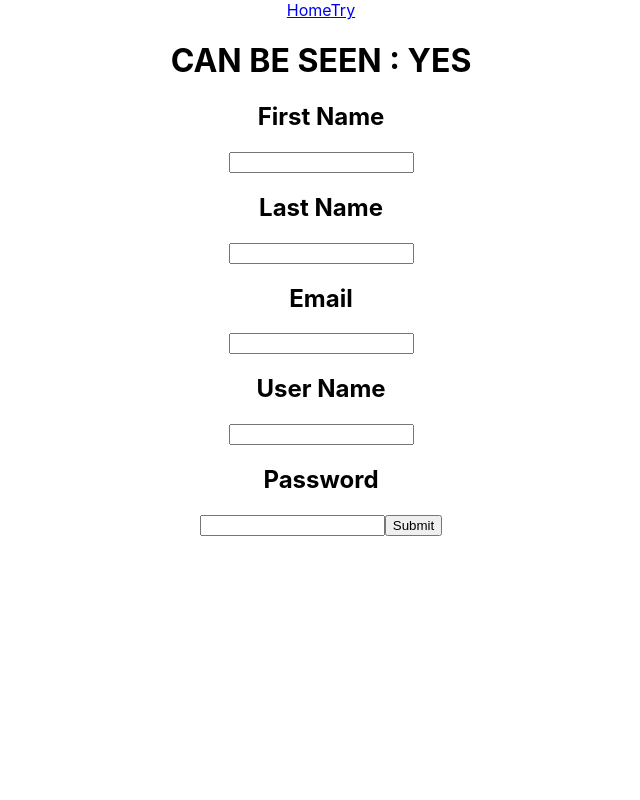
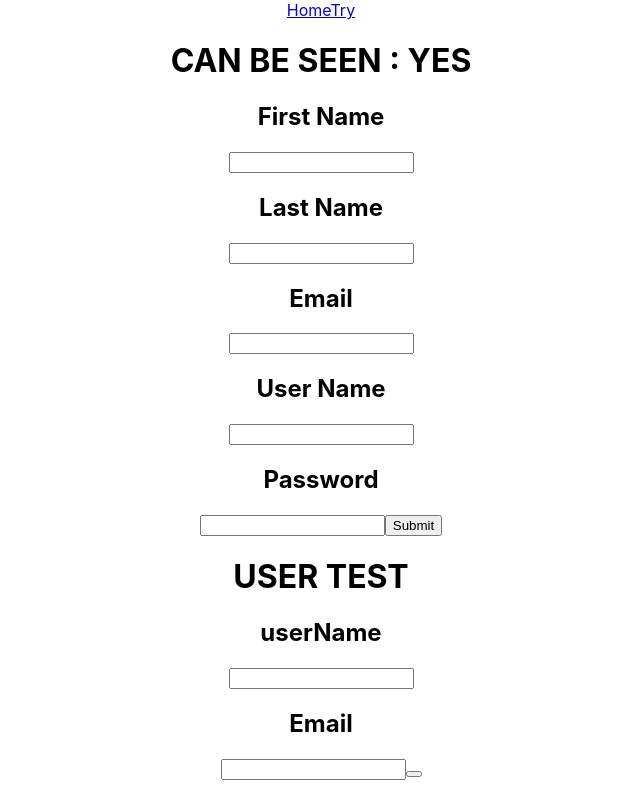
Before and after one commit to cat403/ex_2_front, a React (Create React App) app: page /try in a window 1280 px wide. Shown: the whole page, without its empty margins (319-959 px from the left). Built offline with nearby package versions, Linux system fonts and the light colour scheme.

Commit message:
started getting the signup action ready and testing if it reaches the server smoothly

```diff
--- a/src/Try.js
+++ b/src/Try.js
@@ -8,6 +8,10 @@ function Try() {
   const [formData, setFormData] = React.useState({
     firstName: "",
     lastName: "",
+  });
+  const [signupData, setSignupData] = React.useState({
+    userName: "",
+    email: "",
   });
   const navigate = useNavigate();
   const dispatch = useDispatch();
@@ -20,6 +24,13 @@ function Try() {
     dispatch(tryPost({ ...formData }));
     navigate("/");
   };
+  const handleSignupChange = (event) => {
+    event.preventDefault();
+    setSignupData({ ...signupData, [event.target.name]: event.target.value });
+  };
+  const handleSubmitSignup = (event) => {
+    event.preventDefault();
+  };
   return (
     <div>
       <h1>CAN BE SEEN : {canYouSeeMe}</h1>
@@ -31,13 +42,21 @@ function Try() {
         <h2>Email</h2>
         <input type="text" name="email" onChange={handleChange} />
         <h2>User Name</h2>
-        <input type="text" name="userName" onChange={handleChange} />
+        <input type="text" name="user" onChange={handleChange} />
         <h2>Password</h2>
         <input type="text" name="password" onChange={handleChange} />
         <button type="submit" onClick={handleSubmit}>
           Submit
         </button>
       </form>
+      <h1>USER TEST</h1>
+      <form>
+        <h2>userName</h2>
+        <input type="text" name="userName" onChange={handleSignupChange} />
+        <h2>Email</h2>
+        <input type="email" name="email" onChange={handleSignupChange} />
+        <button type="submit" onClick={handleSubmitSignup} />
+      </form>
     </div>
   );
 }
--- a/src/api/index.js
+++ b/src/api/index.js
@@ -3,3 +3,5 @@ import axios from "axios";
 const url = "http://localhost:8000/";
 
 export const tryPost = (data) => axios.post(`${url}try`, data);
+export const sendSignup = (userInfo) =>
+  axios.post(`${url}/login/new-user`, userInfo);
--- a/src/redux/actions/index.js
+++ b/src/redux/actions/index.js
@@ -12,3 +12,11 @@ export const tryPost = (post) => async (dispatch) => {
     window.console.error(error);
   }
 };
+export const sendSignup = (userInfo) => async (dispatch) => {
+  try {
+    const { response } = await api.sendSignup(userInfo);
+    dispatch({ type: "REGISTER", payload: response });
+  } catch (error) {
+    window.console.error(error);
+  }
+};
--- a/src/redux/reducers/index.js
+++ b/src/redux/reducers/index.js
@@ -5,6 +5,11 @@ const reducer = (state = {}, action) => {
       return state;
     case "TRYPOST":
       return { ...action.payload, canYouSeeMe: action.payload.firstName };
+    case "REGISTER":
+      return {
+        sucess: action.payload.success,
+        userName: action.payload.userName,
+      };
     default:
       return state;
   }
```
